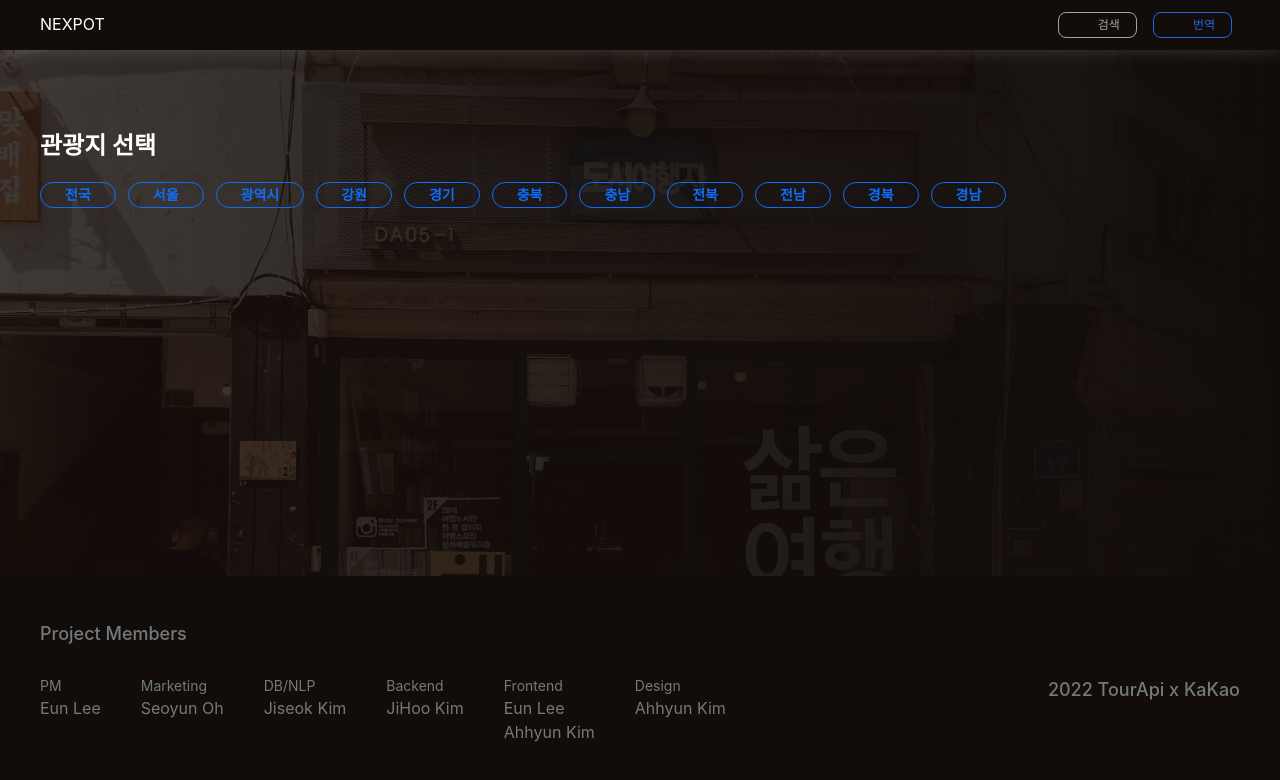
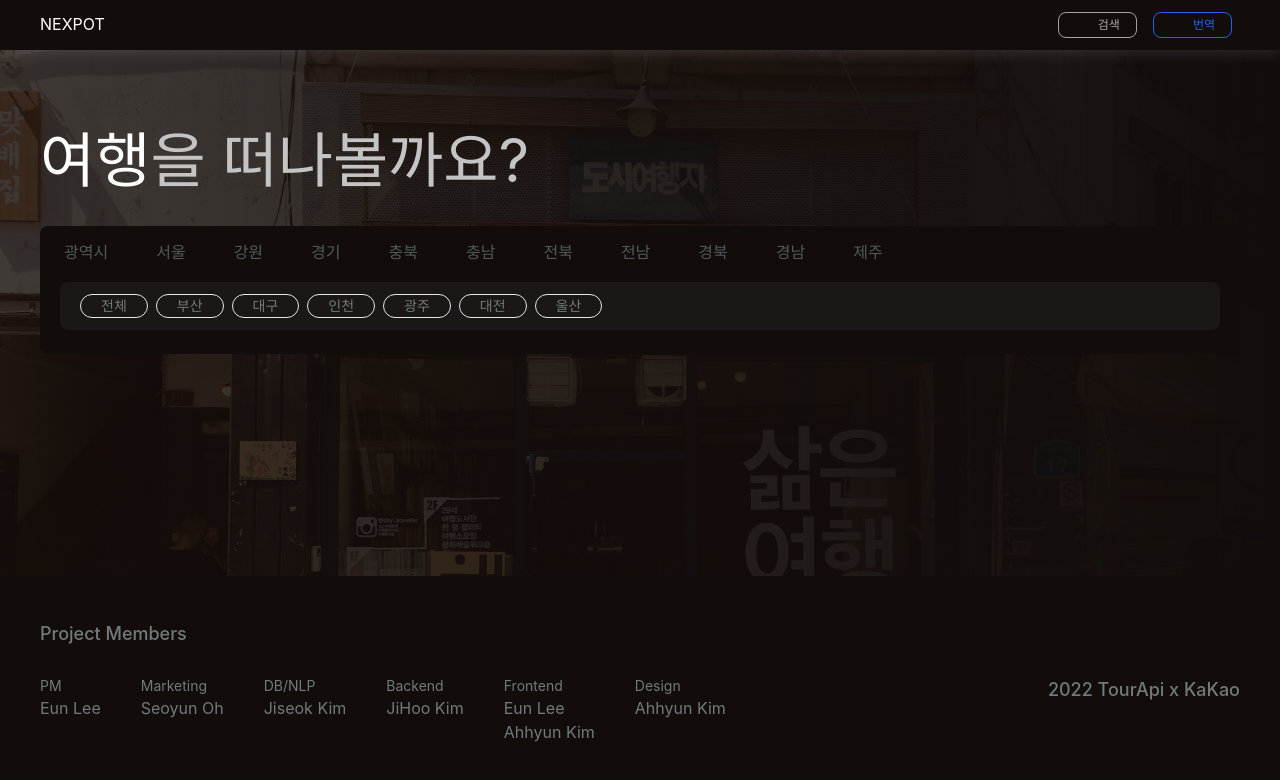
Before and after one commit to NEXPOT/Nexpot, a React (Create React App) app in the folder front-end/: page /allregion in a window 1280 px wide. Shown: the top 780 px of the page. Built offline with nearby package versions, Linux system fonts and the light colour scheme; some icons are missing.

Commit message:
update all-region page

```diff
--- a/front-end/src/pages/Region.js
+++ b/front-end/src/pages/Region.js
@@ -1,31 +1,77 @@
-import React from 'react'
+import React, { useState } from 'react'
 
 export default function Region() {
+	const region = {
+		"광역시": ["전체", '부산', '대구', '인천', '광주', '대전', '울산'],
+		"서울": ["서울"],
+		"강원": ["전체", '강릉', '원주', '속초', '평창', '양양'],
+		"경기": ["전체", '수원', '용인', '고양', '가평', '양평', '대부도', '파주', '포천'],
+		"충북": ["전체", '청주', '충주', '제천', '단양'],
+		"충남": ["전체", '천안', '보령', '부여', '태안', '당진'],
+		"전북": ["전체", '전주', '군산', '고창', '부안'],
+		"전남": ["전체", '여수', '해남', '보성', '담양', '목포'],
+		"경북": ["전체", '포항', '경주', '울릉도', '안동', '문경'],
+		"경남": ["전체", '진주', '통영', '거제', '남해'],
+		"제주": ["제주"]
+	}
+	const region1 = ["광역시", "서울", "강원", "경기", "충북", "충남", "전북", "전남", "경북", "경남", "제주"]
+	const [region1Name, setRegion1Name] = useState("광역시");
+	const [region2Name, setRetion2Name] = useState("전체");
 
-	const region = ["전국", "서울", "광역시", "강원", "경기", "충북", "충남", "전북", "전남", "경북", "경남"];
+	/** ~로 떠나볼까요? */
+	let roRegion = ["서울", "대구", "광주", "제주", "원주", "속초", "대부도", "파주", "청주", "충주", "부여", "전주", "여수", "목포", "경주", "울릉도", "진주", "거제", "남해"]
 
-	// 광역시 = ['부산','대구','인천','광주','대전','울산','세종','제주']
-	// 서울 = ['서울']
-	// 강원 = ['강릉','원주','속초','평창','양양']
-	// 경기 = ['수원','용인','고양','가평','양평','대부도','파주','포천']
-	// 충북 = ['청주','충주','제천','단양']
-	// 충남 = ['천안','보령','부여','태안' ,'당진']
-	// 전북 = ['전주','군산','고창','부안']
-	// 전남 = ['여수','해남','보성','담양','목포']
-	// 경북 = ['포항','경주','울릉도','안동' ,'문경']
-	// 경남 = ['진주','통영','거제','남해']
+	let regionTitle;
+	if (roRegion.includes(region2Name)) {
+		regionTitle = "로 떠나볼까요?";
+	} else if (region2Name === "전체") {
+		regionTitle = "을 떠나볼까요?";
+	} else {
+		regionTitle = "으로 떠나볼까요?";
+	}
+
+	const onClickRegion1 = (e) => {
+		// change region2
+		// default는 맨 앞 region2
+		setRegion1Name(e.target.innerHTML);
+		// console.log(e.target.parentElement);
+		e.target.classList.remove("unclicked");
+		e.target.classList.add("clicked");
+		e.target.classList.remove("font-medium");
+		e.target.classList.add("font-bold");
+		e.target.classList.remove("text-[#525959]");
+		e.target.classList.add("text-[#0D6EFD]");
+		e.target.classList.add("underline");
+		e.target.classList.add("underline-offset-2");
+
+		console.log(e.target);
+	}
 
 	return (
 		<div className='mx-10 mt-20 text-white'>
-			<p className='mb-5 text-2xl font-bold'>관광지 선택</p>
-			<div className='overflow-scroll'>
-
-			{region.map((regionName, idx) =>
-				<button key={idx} className='hover:cursor-default mb-2 px-6 mr-3 py-0.5 border-[#0D6EFD] border-[1px] rounded-2xl text-sm font-semibold text-[#0D6EFD]'>
-					{regionName}
-				</button>
-			)}
-
+			<div className='mb-9'>
+			<span className="text-6xl font-medium"> {region2Name === "전체" ? "여행" : region2Name }
+				<span className="text-[#c4c4c4] text-6xl font-normal">{regionTitle}</span>
+			</span>
+			</div>
+			<div className='h-32 bg-[#120D0B] rounded-lg'>
+				<div className='text-[#525959] pt-3 px-6'>
+					{region1.map((region, idx) =>
+						<button
+						key={idx}
+						className='hover:text-[#0D6EFD] hover:font-bold hover:underline underline-offset-2 mb-2 mr-12 py-0.5 text-base font-medium text-[#525959]'
+						onClick={onClickRegion1}>
+							{region}
+						</button>
+					)}
+				</div>
+				<div className='h-12 mt-2 mx-5 px-4 rounded-lg bg-[#1A1716] align-middle flex'>
+					{region[region1Name].map((region, idx) =>
+						<button key={idx} className='hover:text-[#ffffff] color-[#0D6EF] hover:bg-[#0D6EFD] hover:border-[#0D6EFD] font-normal border-[0.5px] rounded-xl  my-3 px-5 mx-1 text-sm text-[#737A7A]'>
+							{region}
+						</button>
+					)}
+				</div>
 			</div>
 
 		</div>
```
Also changed, not shown: front-end/src/pages/Main.js (+0 -10 lines).
